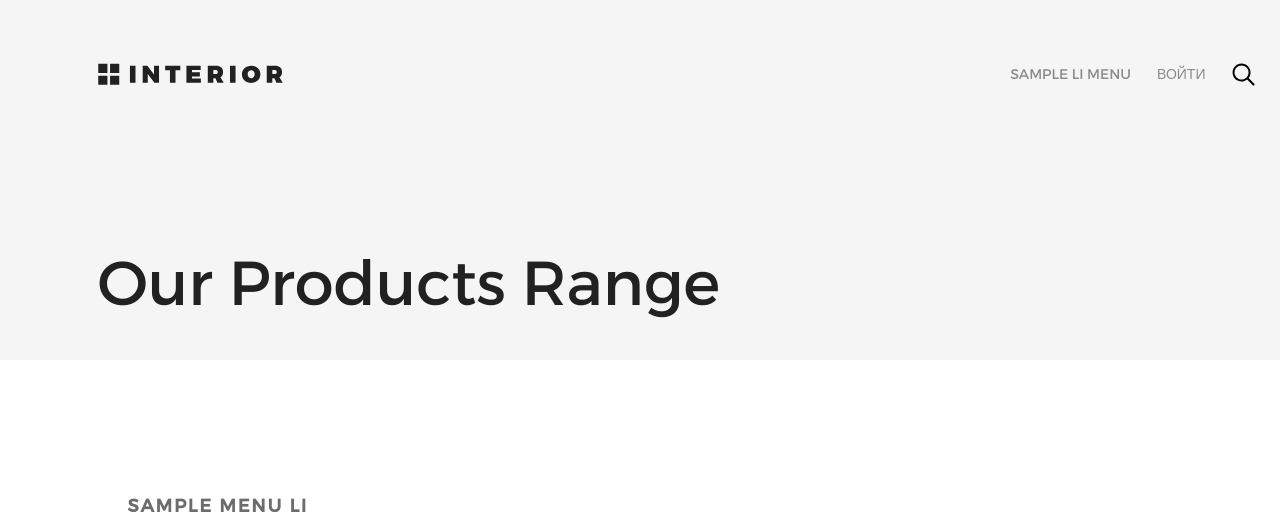
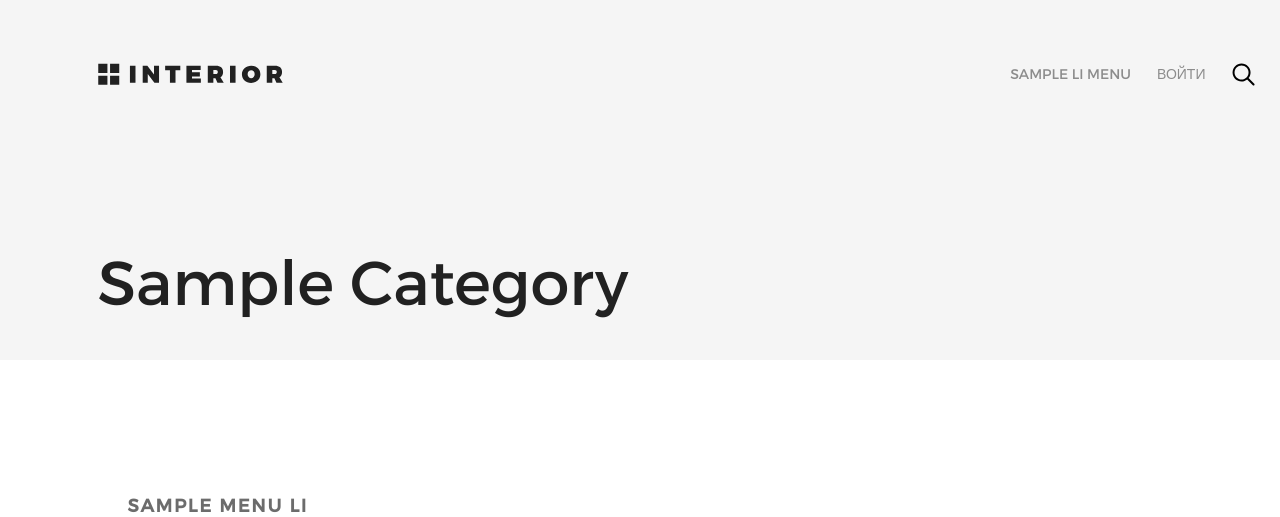
Before and after one commit to Dann38/django_geekshop, a Django app: template geekshop/mainapp/templates/mainapp/products.html in a window 1280 px wide; the page is wider, and only the part inside the window is pictured. Shown: the top 517 px of that part. Run offline with Django 3.2, Linux system fonts and the light colour scheme; the template is opened without the code that fills it: most values are stand-ins (such as "Sample title", 1, 10 or a date in 2020); grey boxes marked "Sample" are stand-in pictures; some libraries are stand-ins or nearby versions.

```diff
--- a/geekshop/mainapp/json/products.json
+++ b/geekshop/mainapp/json/products.json
@@ -8,6 +8,6 @@
     "price":"1234.00",
     "quantity": "7",
     "mark": ""
-  }
+  },
 
 ]
--- a/geekshop/mainapp/templates/mainapp/products.html
+++ b/geekshop/mainapp/templates/mainapp/products.html
@@ -9,7 +9,7 @@
 			</header>
 		</div>
 		<div class="poster__content poster__content2">
-			<p class="headline__title headline__max">Our Products Range</p>
+			<p class="headline__title headline__max">{{category.name|title}}</p>
 		</div>
 	</div>
 
```
Also changed, not shown: geekshop/mainapp/views.py (+4 -3 lines), geekshop/authapp/migrations/0001_initial.py, geekshop/mainapp/migrations/0001_initial.py.
